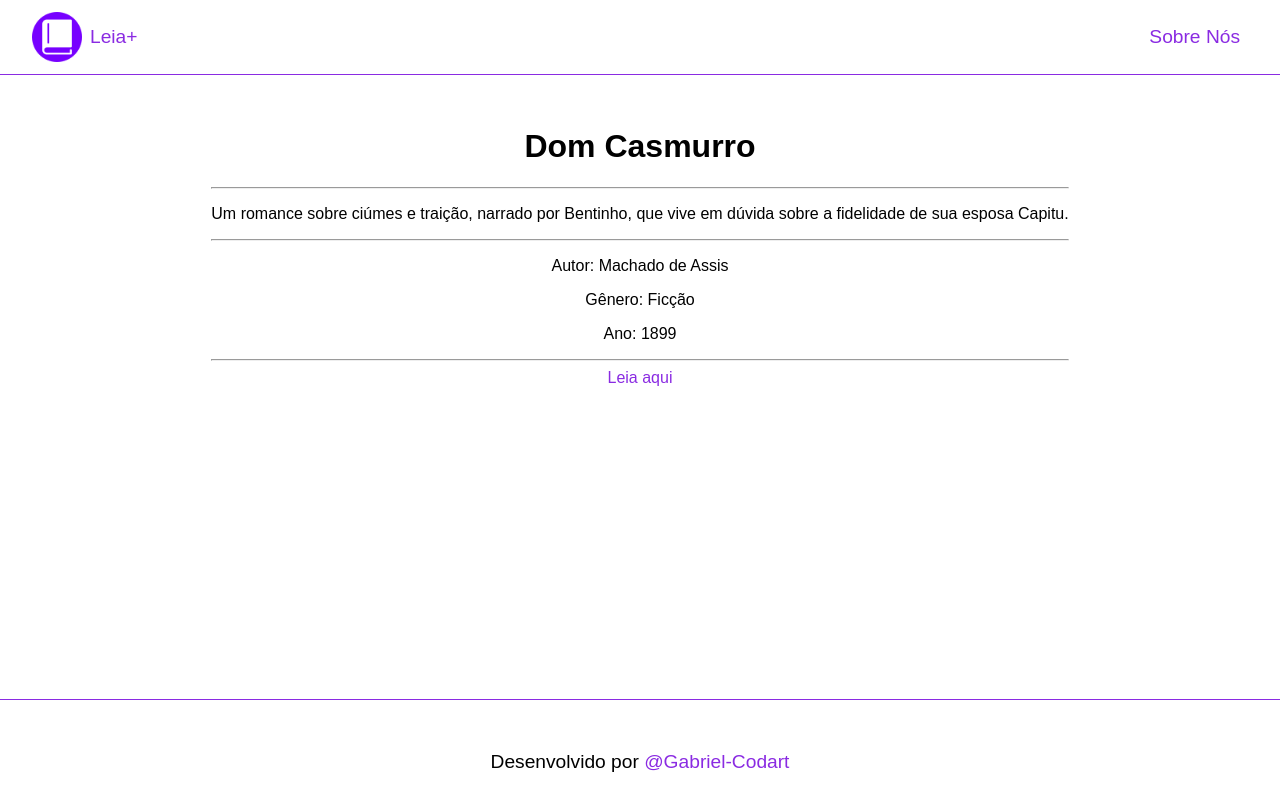
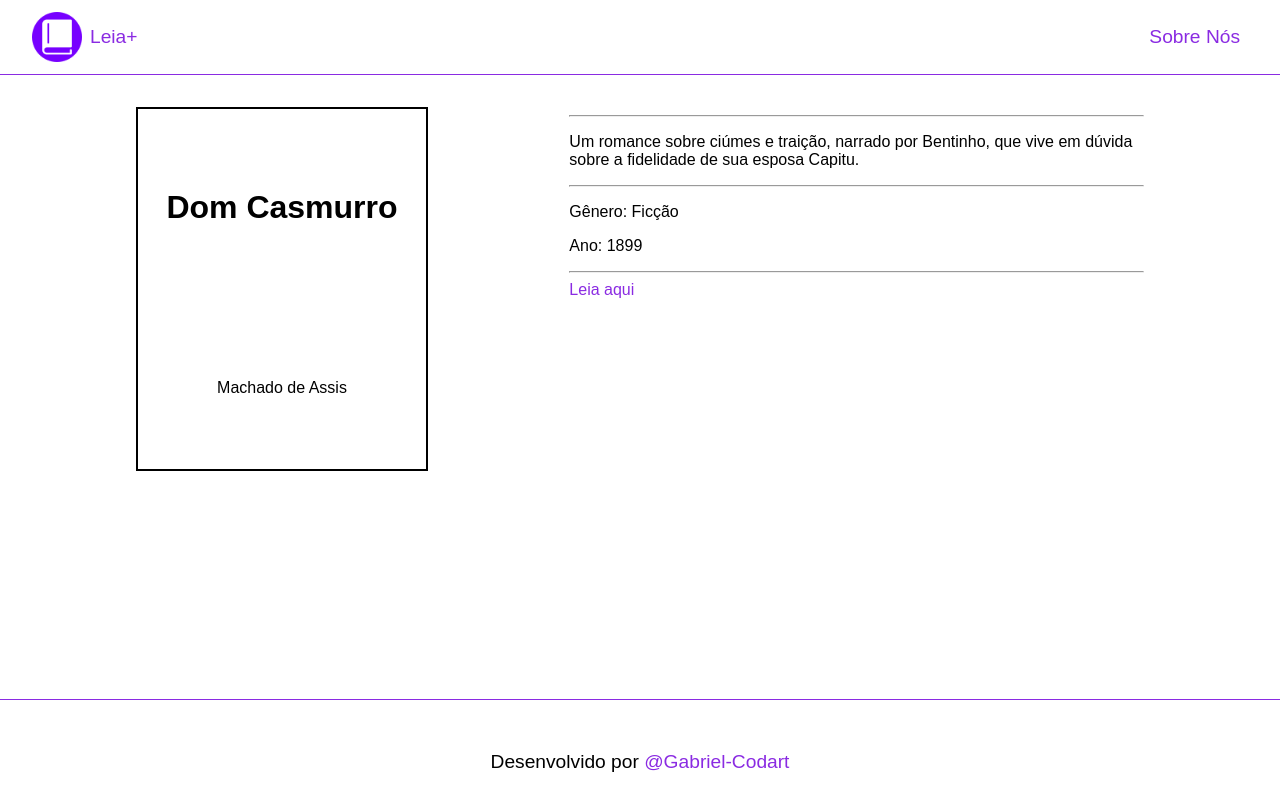
Before and after one commit to gabriel-codart/LeiaMais, a React (Vite) app: page /livro/1 in a window 1280 px wide. Shown: the top 810 px of the page. Built offline with nearby package versions, Linux system fonts and the light colour scheme; a web font is replaced by a local one.

Commit message:
Ajustando consumo de dados e página de detalhes

```diff
--- a/src/pages/book/index.tsx
+++ b/src/pages/book/index.tsx
@@ -8,7 +8,7 @@ import './style.css';
 
 function Book() {
   const location = useLocation();
-  let book: Livro = location.state;
+  let book: Livro | undefined = location.state;
   console.log(book);
 
   // Se o book for undefined ou null, tenta buscar pelo id no JSON
@@ -21,24 +21,31 @@ function Book() {
     <div className='book'>
       {book ? (
         <>
-        <h1>{book.title}</h1>
+        <div className='object'>
+          <h1 className='title'>{book.title}</h1>
+          <p className='author'>{book.author}</p>
+        </div>
 
+        <div className="details">
           <hr />
 
           <p>{book.description}</p>
 
           <hr />
 
-        <p>Autor: {book.author}</p>
           <p>Gênero: {book.genre}</p>
           <p>Ano: {book.year}</p>
 
           <hr />
 
           <Link to={book.link}>Leia aqui</Link>
+        </div>
         </>
       ):(
+        <>
         <p>Livro não encontrado.</p>
+        <Link to="/">Voltar para início</Link>
+        </>
       )
       }
     </div>
--- a/src/pages/book/style.css
+++ b/src/pages/book/style.css
@@ -0,0 +1,30 @@
+.book{
+    display: flex;
+    justify-content: space-around;
+
+    & .object{
+        height: 22.5rem;
+        width: 18rem;
+        display: grid;
+        justify-content: center;
+
+        border: 2px solid black;
+
+        & .title{
+            font-size: 2rem;
+            font-weight: bold;
+            margin: 5rem 1rem;
+        }
+
+        & .author{
+            font-size: 1rem;
+            margin: 1rem;
+        }
+    }
+
+    & .details{
+        max-width: 50%;
+        display: block;
+        text-align: start;
+    }
+}
```
Lines whose indentation alone changed are shown as unchanged.
